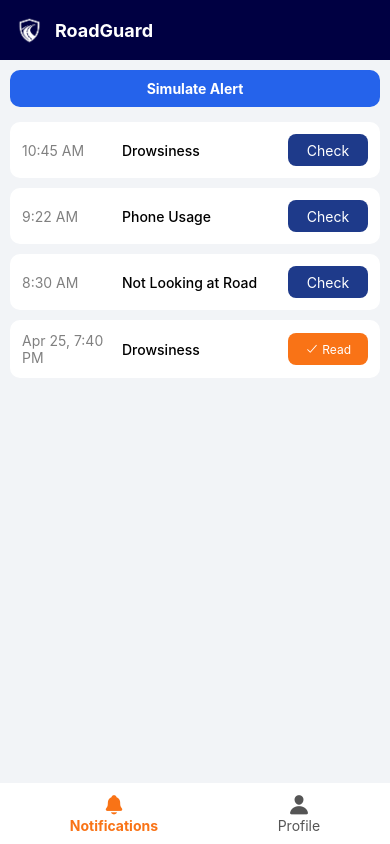
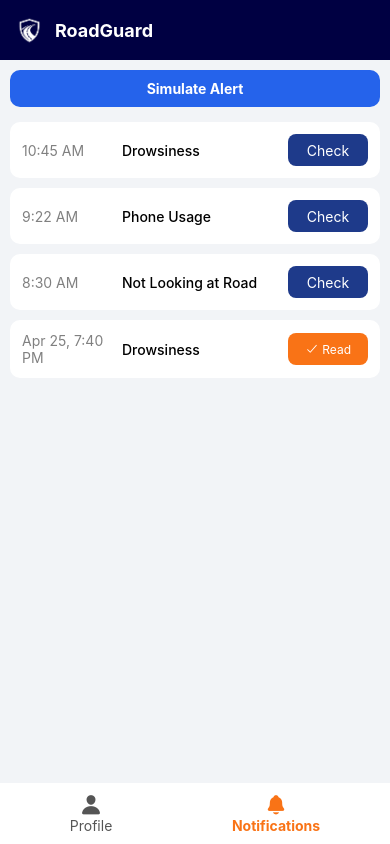
Before and after one commit to Zeinab-Ayash/RoadGuard, a React Native app in the folder frontend/: screen /Notifications in a window 390 px wide. Built offline with nearby package versions, Linux system fonts and the light colour scheme; no server answers.

Commit message:
edited navigations in notifications.js and driverdrivingscreen

```diff
--- a/frontend/src/screens/DriverDrivingScreen.js
+++ b/frontend/src/screens/DriverDrivingScreen.js
@@ -413,14 +413,19 @@
       {/* BOTTOM NAV */}
 <View style={styles.bottomNav}>
 
-        <View style={styles.navItem}>
+  {/* PROFILE */}
+  <TouchableOpacity
+    style={styles.navItem}
+    onPress={() => navigation.navigate("DriverDriving")}
+  >
     <Ionicons name="person" size={26} color="#F97316" />
 
     <Text style={[styles.navText, { color: '#F97316' }]}>
       Profile
     </Text>
-        </View>
+  </TouchableOpacity>
 
+  {/* NOTIFICATIONS */}
   <TouchableOpacity
     style={styles.navItem}
     onPress={() => navigation.navigate("Notifications")}
@@ -447,7 +452,6 @@
   </TouchableOpacity>
 
 </View>
-
     </SafeAreaView>
   );
 }
--- a/frontend/src/screens/Notifications.js
+++ b/frontend/src/screens/Notifications.js
@@ -10,7 +10,7 @@
 import { Ionicons } from '@expo/vector-icons';
 import { Audio } from 'expo-av';
 import iconImage from '../../assets/images/icon.png';
-
+import { useNavigation } from '@react-navigation/native';
 /* =========================
    DUMMY DATA
 ========================= */
@@ -45,6 +45,7 @@
    COMPONENT
 ========================= */
 export default function Notifications() {
+   const navigation = useNavigation();
   const [notifications, setNotifications] = useState(initialNotifications);
 
   const soundRef = useRef(null);
@@ -147,15 +148,18 @@
 
       {/* FOOTER */}
       <View style={styles.footer}>
+        <TouchableOpacity
+  style={styles.navItem}
+  onPress={() => navigation.navigate("DriverDriving")}
+>
+  <Ionicons name="person" size={22} color="#555" />
+  <Text style={styles.inactiveTab}>Profile</Text>
+</TouchableOpacity>
         <TouchableOpacity style={styles.navItem}>
           <Ionicons name="notifications" size={22} color="#f97316" />
           <Text style={styles.activeTab}>Notifications</Text>
         </TouchableOpacity>
 
-        <TouchableOpacity style={styles.navItem}>
-          <Ionicons name="person" size={22} color="#555" />
-          <Text style={styles.inactiveTab}>Profile</Text>
-        </TouchableOpacity>
       </View>
     </View>
   );
```
Lines whose indentation alone changed are shown as unchanged.
